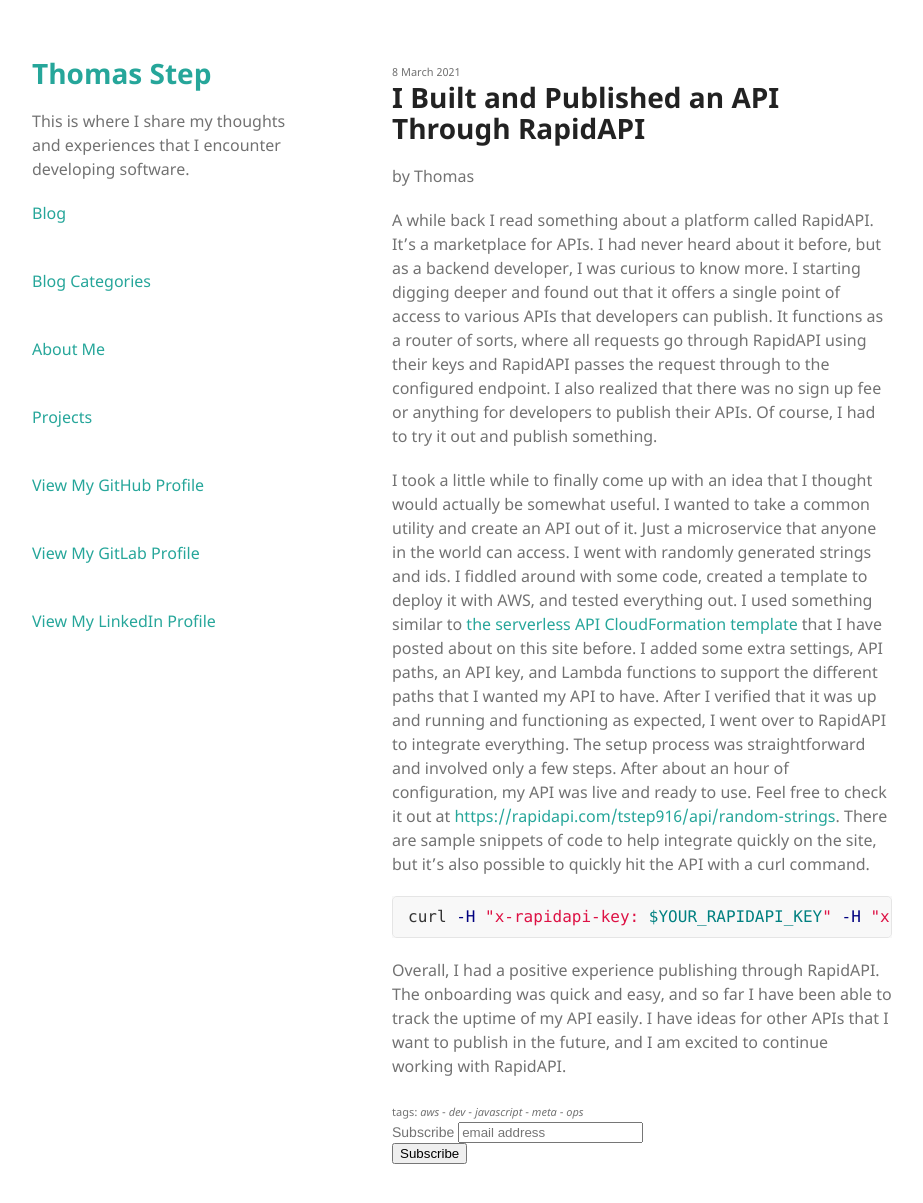
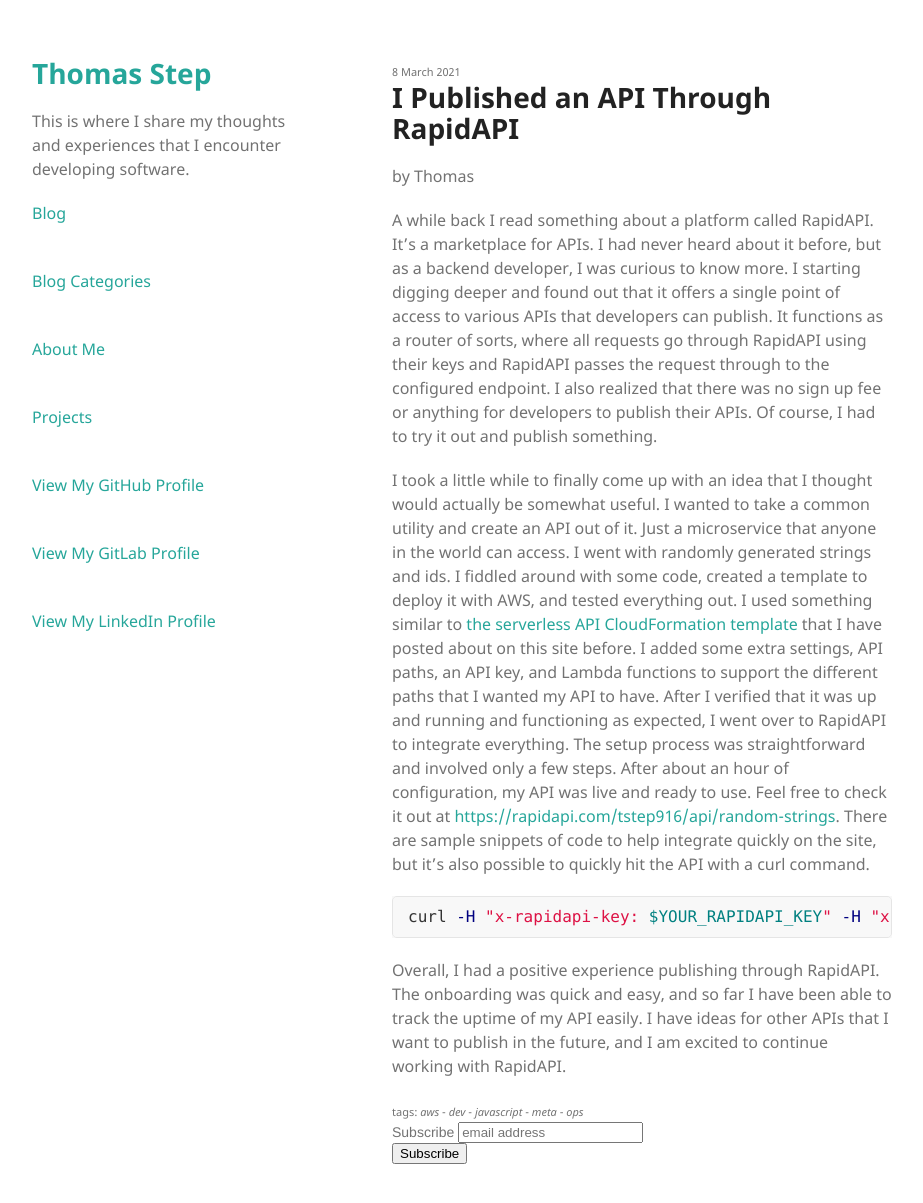
Before and after one commit to thomasstep/thomasstep.github.io, a Jekyll site: the page built from _posts/2021-03-08-i-published-an-api-through-rapid-api.md, in a window 1280 px wide and 1214 px high. Shown: the top 1203 px of the window, without its empty margins (178-1101 px from the left). Built offline with Jekyll 4.4.1, drawn with Linux system fonts in a browser that asks for light colours; comment, search, counter and statistics services are not loaded.

Commit message:
Rapid API post updates

```diff
--- a/_posts/2021-03-08-i-published-an-api-through-rapid-api.md
+++ b/_posts/2021-03-08-i-published-an-api-through-rapid-api.md
@@ -1,9 +1,9 @@
 ---
 layout: post
-title:  "I Built and Published an API Through RapidAPI"
+title:  "I Published an API Through RapidAPI"
 author: Thomas
 tags: [ aws, dev, javascript, meta, ops ]
-description: TBD
+description: Selling an API on RapidAPI
 ---
 A while back I read something about a platform called RapidAPI. It's a marketplace for APIs. I had never heard about it before, but as a backend developer, I was curious to know more. I starting digging deeper and found out that it offers a single point of access to various APIs that developers can publish. It functions as a router of sorts, where all requests go through RapidAPI using their keys and RapidAPI passes the request through to the configured endpoint. I also realized that there was no sign up fee or anything for developers to publish their APIs. Of course, I had to try it out and publish something.
 
```
